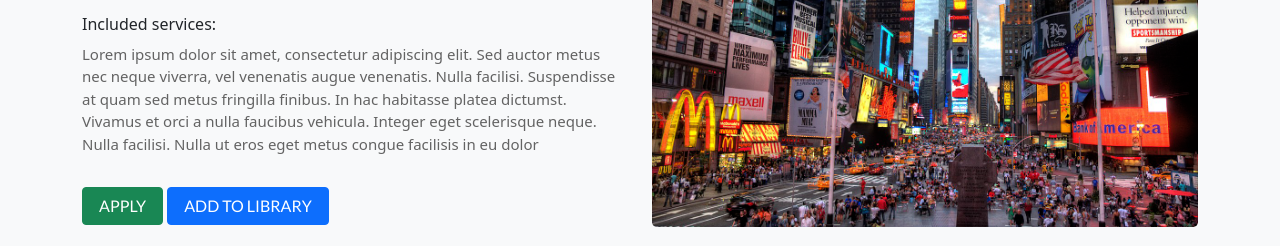
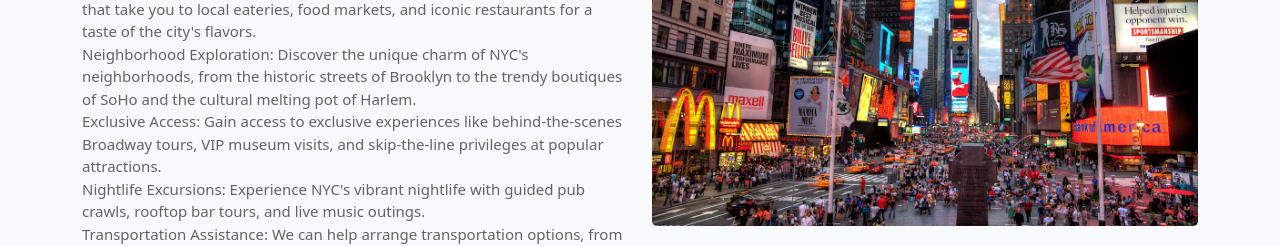
Before and after one commit to Marcust64/340-prototype, a website: page PickanGo-bootstrap-main/theme/views-user.html in a window 1280 px wide. Shown: the part 566-812 px from the top of the page. Drawn offline with Linux system fonts and the light colour scheme; files whose address does not match are found by name.

Commit message:
view-user updated the services

```diff
--- a/PickanGo-bootstrap-main/theme/views-user.html
+++ b/PickanGo-bootstrap-main/theme/views-user.html
@@ -96,8 +96,15 @@
                     Included services:
                   </label>
                   <p>
-                    Lorem ipsum dolor sit amet, consectetur adipiscing elit. Sed auctor metus nec neque viverra, vel venenatis augue venenatis. Nulla facilisi. Suspendisse at quam sed metus fringilla finibus. In hac habitasse platea dictumst. Vivamus et orci a nulla faucibus vehicula. Integer eget scelerisque neque. Nulla facilisi. Nulla ut eros eget metus congue facilisis in eu dolor
-                  </p>
+Customized NYC Itineraries: NYC Explorer Tours crafts personalized itineraries based on your interests, be it art, history, food, shopping, or entertainment. We'll help you explore the city your way.
+<br> Guided Tours: Our knowledgeable guides lead group and private tours to NYC's top attractions, including Times Square, Central Park, Statue of Liberty, Empire State Building, Broadway, and more.
+<br>Culinary Adventures: Delve into NYC's diverse culinary scene with food tours that take you to local eateries, food markets, and iconic restaurants for a taste of the city's flavors.
+<br>Neighborhood Exploration: Discover the unique charm of NYC's neighborhoods, from the historic streets of Brooklyn to the trendy boutiques of SoHo and the cultural melting pot of Harlem.
+<br>Exclusive Access: Gain access to exclusive experiences like behind-the-scenes Broadway tours, VIP museum visits, and skip-the-line privileges at popular attractions.
+<br>Nightlife Excursions: Experience NYC's vibrant nightlife with guided pub crawls, rooftop bar tours, and live music outings.
+<br>Transportation Assistance: We can help arrange transportation options, from airport transfers to subway guidance, making it easy for you to navigate the city.
+<br>Multilingual Guides: NYC Explorer Tours offers guides who speak multiple languages to ensure travelers from around the world feel comfortable and well-informed.
+  </p>
 
                   <button type="button" class="btn btn-success px-3 mt-3" onclick="alert('Application Sent!')">Apply</button>
                   <button type="button" class="btn btn-primary px-3 mt-3" onclick="alert('Added to your library!')">Add to Library</button>
```
